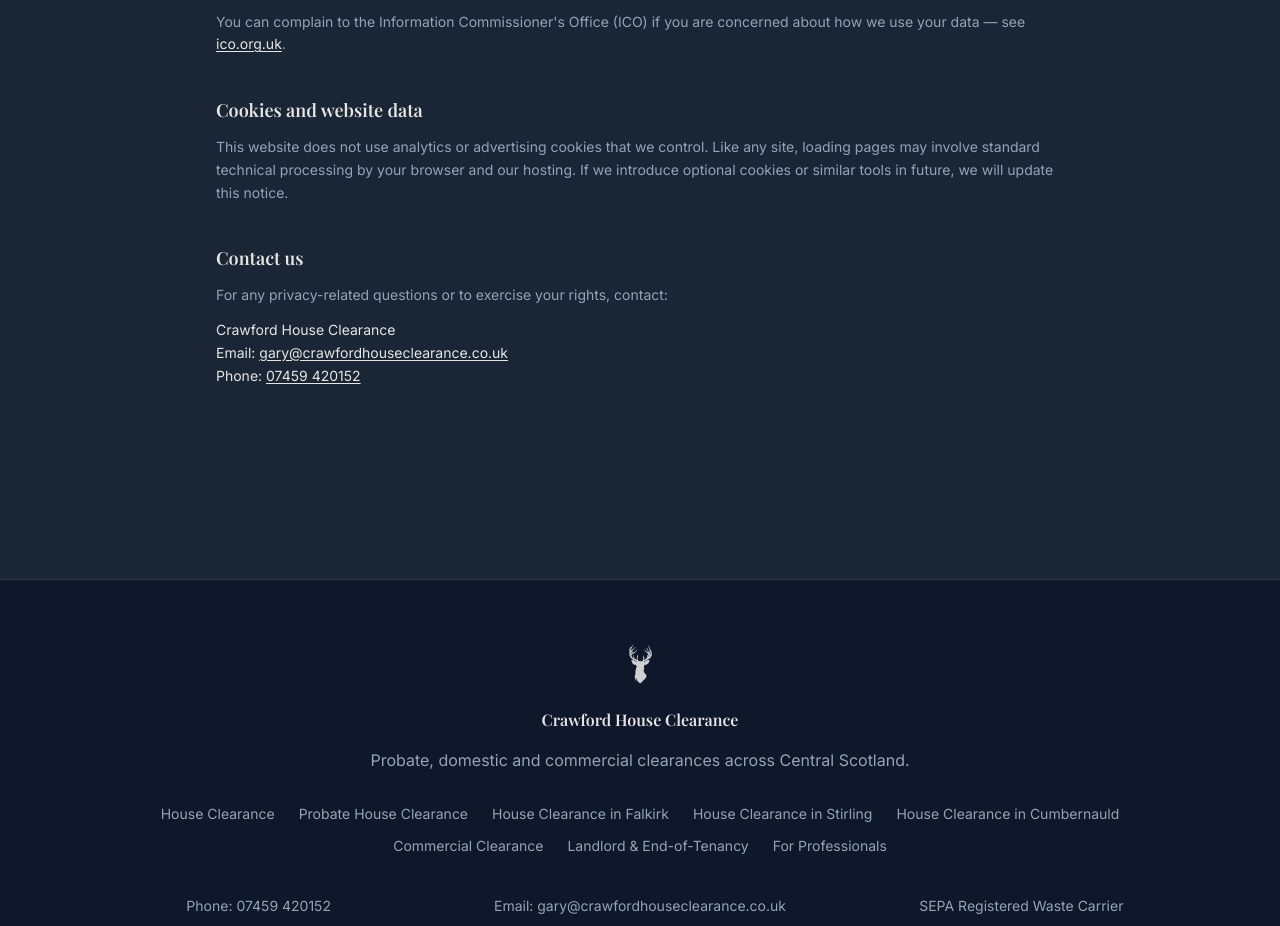
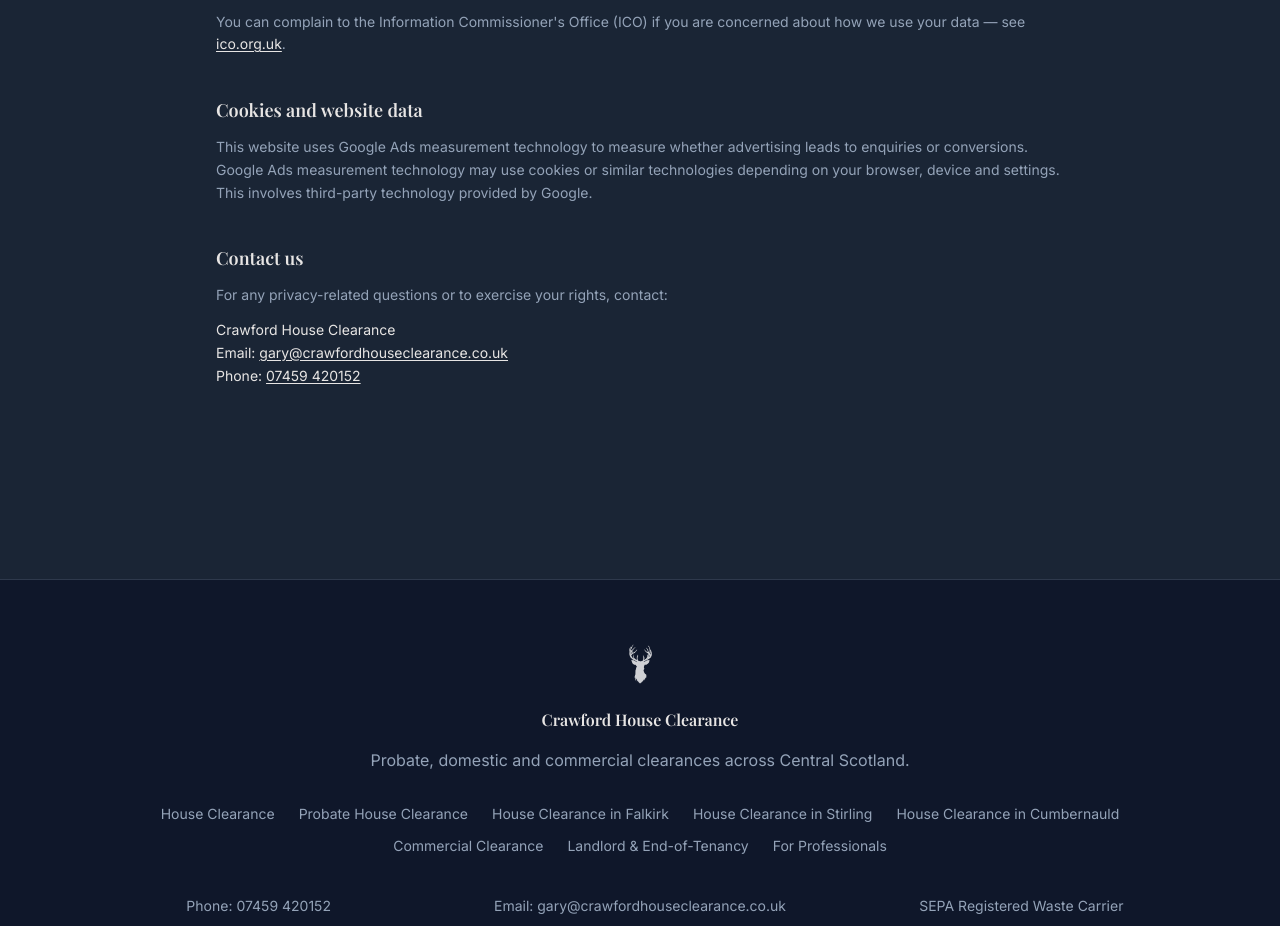
Before and after one commit to crawfordhouseclearance/website, a React (Vite) app: page /privacy in a window 1280 px wide. Shown: the part 1700-2626 px from the top of the page. Built offline with nearby package versions, Linux system fonts and the light colour scheme; no server answers.

Commit message:
fix: update privacy notice for Google Ads measurement

```diff
--- a/src/pages/Privacy.tsx
+++ b/src/pages/Privacy.tsx
@@ -155,10 +155,11 @@
                 Cookies and website data
               </h2>
               <p>
-                This website does not use analytics or advertising cookies that we control.
-                Like any site, loading pages may involve standard technical processing by your
-                browser and our hosting. If we introduce optional cookies or similar tools
-                in future, we will update this notice.
+                This website uses Google Ads measurement technology to measure whether
+                advertising leads to enquiries or conversions. Google Ads measurement
+                technology may use cookies or similar technologies depending on your
+                browser, device and settings. This involves third-party technology provided
+                by Google.
               </p>
             </section>
 
```
